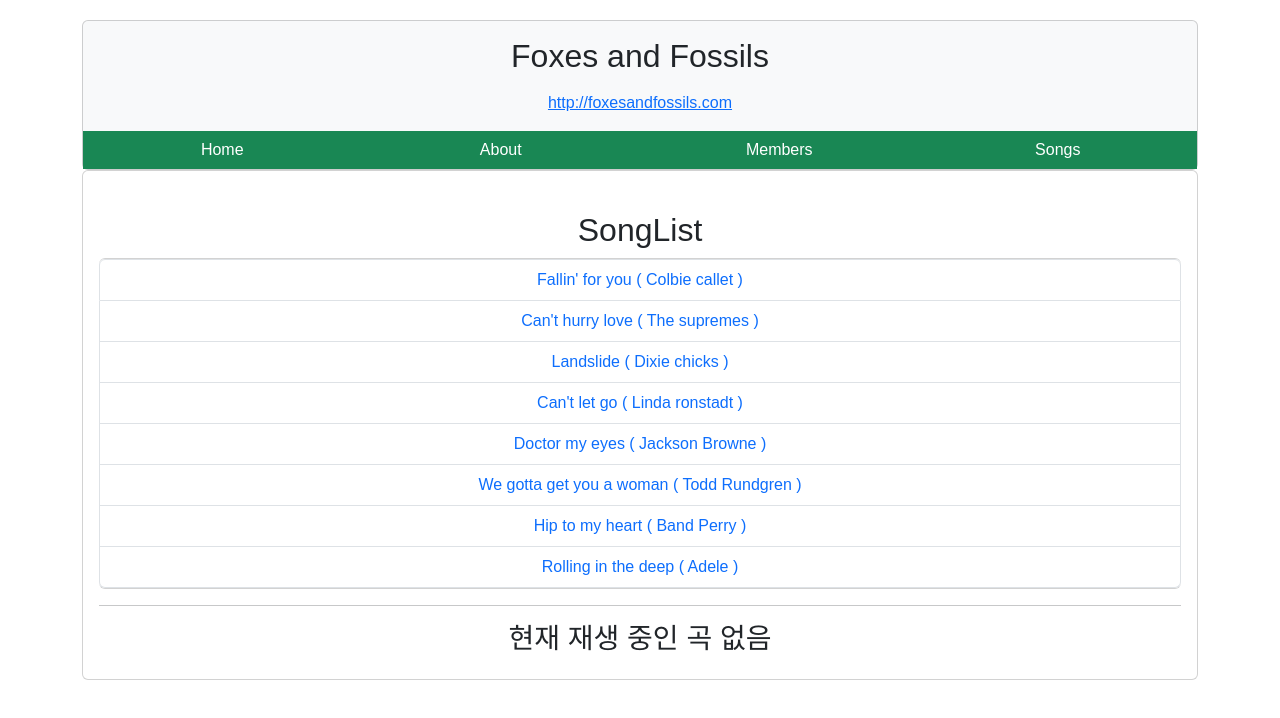
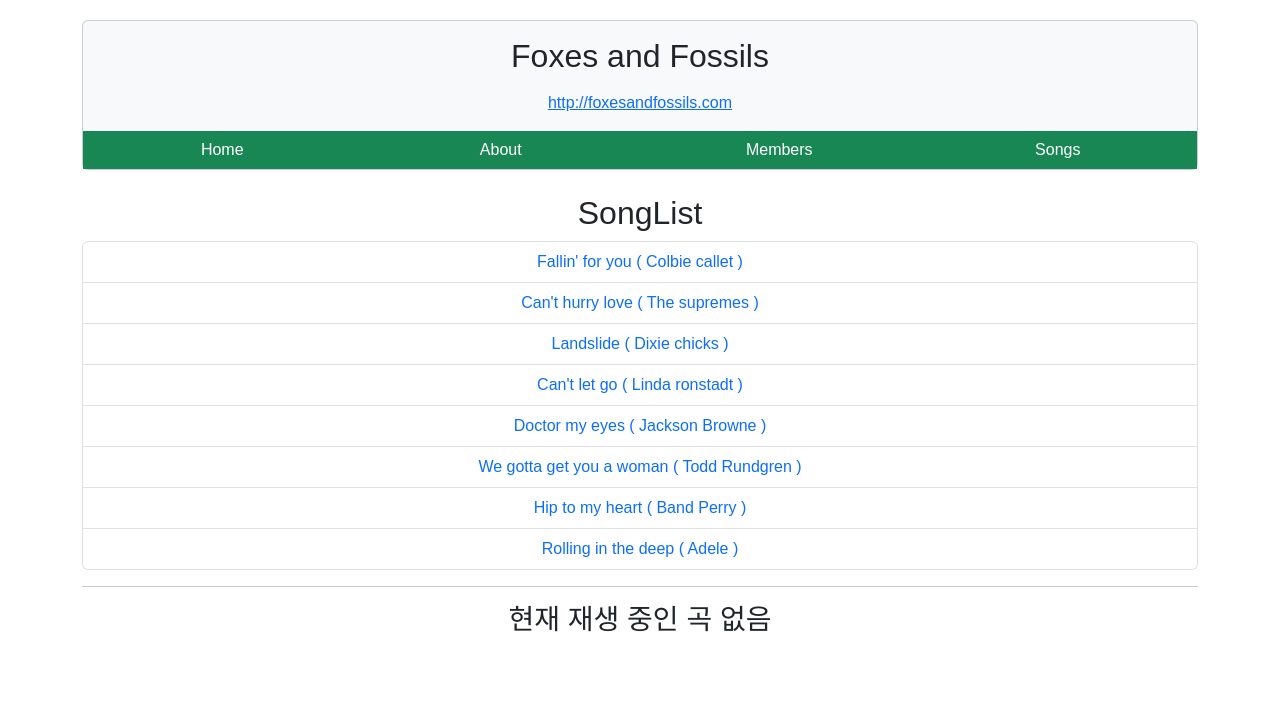
Before and after one commit to fanfarexo/quickstart-router-basic, a React (Vite) app: page /songs in a window 1280 px wide. Shown: the top 718 px of the page. Built offline with nearby package versions, Linux system fonts and the light colour scheme.

Commit message:
feat: 리액트 라우터 훅, useMatch

```diff
--- a/src/pages/SongList.tsx
+++ b/src/pages/SongList.tsx
@@ -1,4 +1,4 @@
-import { Link, Outlet } from 'react-router-dom';
+import { Link, Outlet, useMatch } from 'react-router-dom';
 import { SongType } from '../App';
 
 type Props = {
@@ -6,9 +6,15 @@
 };
 
 const SongList = (props: Props) => {
+  const pathMatch = useMatch('/songs/:id');
+  const param_id: number = pathMatch?.params.id ? parseInt(pathMatch.params.id, 10) : -1;
+
   const list = props.songs.map((song) => {
+    let cn = 'list-group-item';
+    cn += param_id === song.id ? ' list-group-item-secondary' : '';
+
     return (
-      <li className='list-group-item' key={song.id}>
+      <li className={cn} key={song.id}>
         <Link to={`/songs/${song.id}`} style={{ textDecoration: 'none' }}>
           {song.title} ( {song.musician} )
         </Link>
@@ -17,7 +23,7 @@
   });
 
   return (
-    <div className='card card-body'>
+    <div>
       <h2 className='mt-4 mb-2'>SongList</h2>
       <ul className='list-group'>{list}</ul>
       <Outlet />
```
